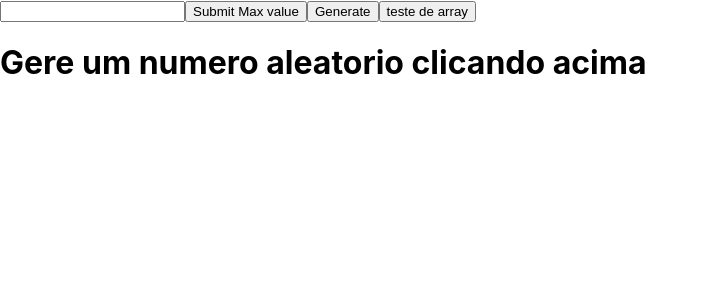
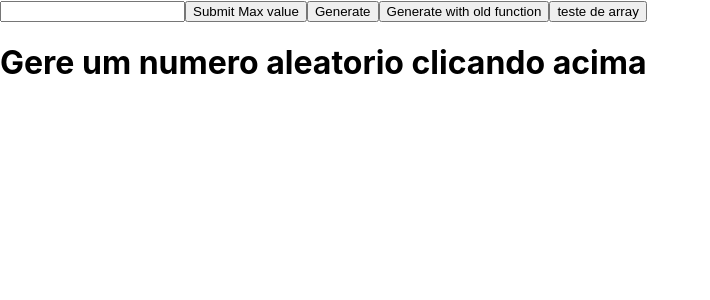
Before and after one commit to Starchaser7/random-numbers-no-repeat, a React (Create React App) app: page / in a window 1280 px wide. Shown: the top 300 px of the page, without its empty margins (0-710 px from the left). Built offline with nearby package versions, Linux system fonts and the light colour scheme.

Commit message:
falta uma função pra fazer funcionar, tu consegue vey

```diff
--- a/src/App.js
+++ b/src/App.js
@@ -7,7 +7,8 @@ function App() {
   //variáveis q armazenam o limite do array
   let [minimoArr, setMinimoArr] = useState(1);
   let [maximoArr, setMaximoArr] = useState(100);
-  let [array, setArray] = useState('Array Vazio')
+  let [array, setArray] = useState([1, 2, 3, 4, 5, 6]);
+  let [randomIndex, setRandomIndex] = useState();
 
   //função para pegar numeros sem bugar tanto assim
   const getRandomNumber = (min, max) => {
@@ -44,12 +45,26 @@ function callFuncArray() {
   console.log(array);
 }
 
+//preciso fazer o splice funcionar agora
+const gerarN = () => {
+  if (array === ''){
+    setNumber('Acabou');
+  }
+  setRandomIndex(Math.floor(Math.random() * array.length-1));
+  console.log(randomIndex + 'valor do random index');
+  setNumber(randomIndex + 1);
+  setArray(array.splice(randomIndex, 1));
+  console.log(array);
+  console.log(typeof array);
+};
+
   return (
     <>
       <div className="App">
         <input type="number" onChange={handleInputOnChange} />
         <button onClick={() => handleMaxValue(90)}>Submit Max value</button>
         <button onClick={() => getRandomNumber(minimoArr, maximoArr)}>Generate</button>
+        <button onClick={() => gerarN()}>Generate with old function</button>
         <button onClick={() => callFuncArray()}>teste de array</button>
         <h1>{number}</h1>
       </div>
```
